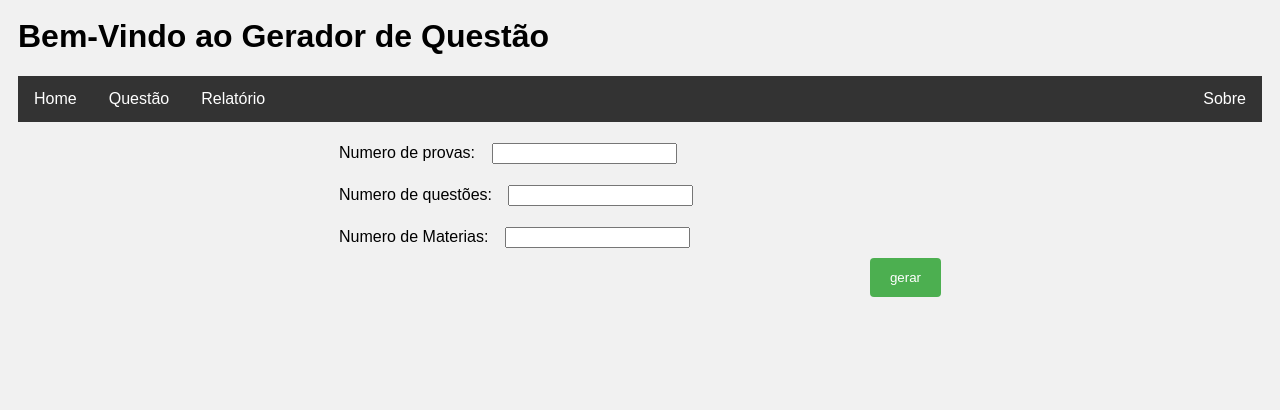
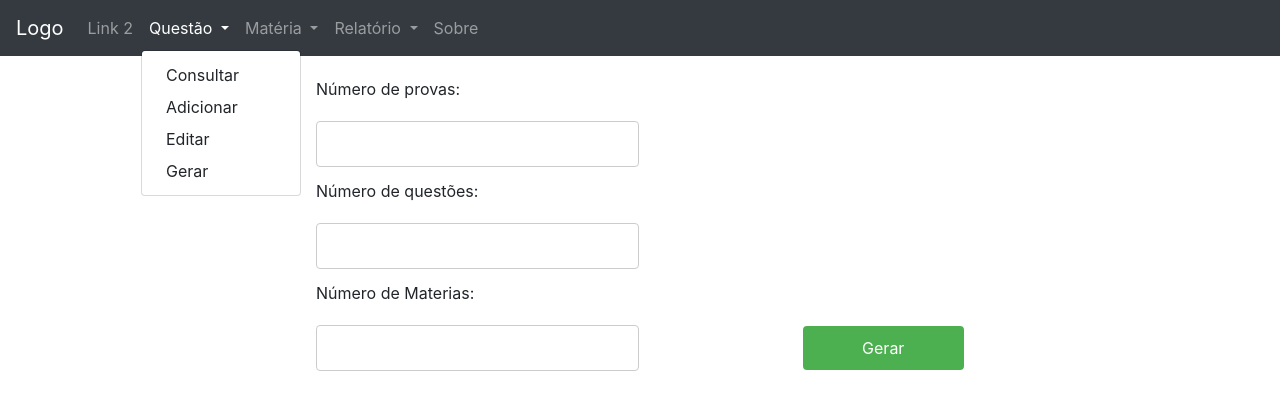
Before and after one commit to GustavoRovelo/Projeto, a website: page CloneGeradoQuestao/public_html/Gerar.html in a window 1280 px wide. Both pictures are taken after a click on the link "Questão". Drawn offline with nearby package versions, Linux system fonts and the light colour scheme.

Commit message:
Ajustes na tela de Gerar

```diff
--- a/CloneGeradoQuestao/public_html/Estilo/Corpo_Responsivo.css
+++ b/CloneGeradoQuestao/public_html/Estilo/Corpo_Responsivo.css
@@ -4,20 +4,8 @@
 
 body {
     font-family: Arial;
-    padding: 10px;
     background: #f1f1f1;
 }
-
-/* Header/Blog Title
-.header {
-    padding: 30px;
-    text-align: center;
-    background: white;
-}
-
-.header h1 {
-    font-size: 50px;
-}*/
 
 /* Create three unequal columns that floats next to each other */
 .column {
--- a/CloneGeradoQuestao/public_html/Estilo/Formularios.css
+++ b/CloneGeradoQuestao/public_html/Estilo/Formularios.css
@@ -3,6 +3,14 @@
 }
 
 input[type=text], select, textarea {
+    width: 100%;
+    padding: 12px;
+    border: 1px solid #ccc;
+    border-radius: 4px;
+    resize: vertical;
+}
+
+input[type=number] {
     width: 100%;
     padding: 12px;
     border: 1px solid #ccc;
--- a/CloneGeradoQuestao/public_html/Gerar.html
+++ b/CloneGeradoQuestao/public_html/Gerar.html
@@ -2,68 +2,101 @@
 <html>
     <head>
         <meta http-equiv="Content-Type" content="text/html; charset=UTF-8">
-        <link rel="stylesheet" type="text/css" href="Estilo/Barra_Menus.css">
-        <link rel="stylesheet" type="text/css" href="Estilo/Corpo_Responsivo.css">
-        <link rel="stylesheet" type="text/css" href="Estilo/Formularios.css">
-        <link rel="stylesheet" type="text/css" href="Estilo/Imagem_Questao.css">
-        <link rel="stylesheet" type="text/css" href="Estilo/Menu_Dropdown.css">
-        <link rel="stylesheet" type="text/css" href="Estilo/DragAndDrop.css">
-        <link rel="stylesheet" type="text/css" href="Estilo/File.css">
-        <script language="JavaScript" src="JavaScript/Funcao.js"></script>
-        <script language="JavaScript" src="JavaScript/File.js"></script>
+        <link rel="stylesheet" href="Estilo/Corpo_Responsivo.css">
+        <link rel="stylesheet" href="Estilo/Formularios.css">
+        <link rel="stylesheet" href="https://maxcdn.bootstrapcdn.com/bootstrap/4.0.0/css/bootstrap.min.css">
+        <script src="https://ajax.googleapis.com/ajax/libs/jquery/3.3.1/jquery.min.js"></script>
+        <script src="https://cdnjs.cloudflare.com/ajax/libs/popper.js/1.12.9/umd/popper.min.js"></script>
+        <script src="https://maxcdn.bootstrapcdn.com/bootstrap/4.0.0/js/bootstrap.min.js"></script>
         <script language="JavaScript" src="JavaScript/Num_Materia.js"></script>
         <title>Gerador de Questão</title></head>
     <body>
-        <div class="header">
-            <h1>Bem-Vindo ao Gerador de Questão</h1>
-        </div>
+        <!--Inicio do Menu-->
+        <nav class="navbar navbar-expand-sm bg-dark navbar-dark">
+            <!-- Brand -->
+            <a class="navbar-brand" href="PaginaInicial.html">Logo</a>
 
-        <!-- Início do código do menu da página -->
-        <ul>
-            <li><a href="#home">Home</a></li>
-            <li class="dropdown_menu">
-                <a href="javascript:void(0)" class="dropbtn_menu">Questão</a>
-                <div class="dropdown-content-menu">
-                    <a href="ConsultaQuestao.html">Consultar</a>
-                    <a href="PaginaInicial.html">Adicionar Questão</a>
-                    <a href="AdicionarMateria.html">Adicionar Matéria</a>
-                    <a href="#">Editar</a>
-                    <a href="Gerar.html">Gerar</a>
+            <!-- Links -->
+            <ul class="navbar-nav">
+                <li class="nav-item">
+                    <a class="nav-link" href="#">Link 2</a>
+                </li>
 
-                </div>
-
-            </li>
-            <li class="dropdown_menu">
-                <a href="javascript:void(0)" class="dropbtn_menu">Relatório</a>
-                <div class="dropdown-content-menu">
-                    <a href="#">Consultar</a>
-                    <a href="Questao.html">Editar</a>
-                    <a href="#">Alunos</a>
+                <!-- Dropdown -->
+                <li class="nav-item dropdown">
+                    <a class="nav-link dropdown-toggle" href="#" id="navbardrop" data-toggle="dropdown">
+                        Questão
+                    </a>
+                    <div class="dropdown-menu">
+                        <a class="dropdown-item" href="ConsultaQuestao.html">Consultar</a>
+                        <a class="dropdown-item" href="PaginaInicial.html">Adicionar</a>
+                        <a class="dropdown-item" href="#">Editar</a>
+                        <a class="dropdown-item" href="Gerar.html">Gerar</a>
                     </div>
                 </li>
-            <li style="float: right"><a href="#news">Sobre</a></li>
+
+                <li class="nav-item dropdown">
+                    <a class="nav-link dropdown-toggle" href="#" id="navbardrop" data-toggle="dropdown">
+                        Matéria
+                    </a>
+                    <div class="dropdown-menu">
+                        <a class="dropdown-item" href="#">Consultar</a>
+                        <a class="dropdown-item" href="AdicionarMateria.html">Cadastrar</a>
+                    </div>
+                </li>
+
+                <li class="nav-item dropdown">
+                    <a class="nav-link dropdown-toggle" href="#" id="navbardrop" data-toggle="dropdown">
+                        Relatório
+                    </a>
+                    <div class="dropdown-menu">
+                        <a class="dropdown-item" href="#">Unidade</a>
+                        <a class="dropdown-item" href="#">Alunos</a>
+                    </div>
+                </li>
+
+                <li class="nav-item">
+                    <a class="nav-link" href="#">Sobre</a>
+                </li>
             </ul>
+        </nav>
         <!-- Fim do código do menu da página -->
 
         <form action="#">
-            <div class="row">
-
             <div class="column side"></div>
             <div class="column middle">
                 <!--AQUI COMEÇA O FORMULÁRIO-->
-                    <div class="container">
                 <div class="row">
-                            <label>Numero de provas:</label>
-                                <input type="number" min="1" id="NdeProva"><br>
-                            <label>Numero de questões:</label>
-                                <input type="number" min="1" id="NdeQuest"><br>
-                            <label>Numero de Materias:</label>
-                                <input type="number" min="1" id="NdeMat"><br>
+                    <table style="width: 100%">
+                        <tbody>
+                            <tr>
+                                <td style="width: 50%"><label>Número de provas:</label></td>
+                                <td></td>
+                            </tr>
+                            <tr>
+                                <td><input type="number" min="1" id="NdeProva"></td>
+                                <td></td>
+                            </tr>
+                            <tr>
+                                <td><label>Número de questões:</label></td>
+                                <td></td>
+                            </tr>
+                            <tr>
+                                <td><input type="number" min="1" id="NdeQuest"></td>
+                                <td></td>
+                            </tr>
+                            <tr>
+                                <td><label>Número de Materias:</label></td>
+                                <td></td>
+                            </tr>
+                            <tr>
+                                <td><input type="number" min="1" id="NdeMat"><br> </td>
+                                <td><input type="button" id="teste" value="Gerar" onclick="Validar()" style="width: 50%"/></td>
+                            </tr>
+                        </tbody>
+                    </table>
 
-                                <input type="button" id="teste" value="gerar" onclick="Validar()"/>
                     <table id="item"></table>
-                          </div>
-                    </div>
                 </div>
             </div>
         </form>
```
Also changed, not shown: CloneGeradoQuestao/public_html/JavaScript/FLogin.js (deleted, +0 -47 lines), CloneGeradoQuestao/public_html/PaginaInicial.html (+1 -1 lines), CloneGeradoQuestao/public_html/index.html (+42 -1 lines), 1 other file. Lines whose indentation alone changed are shown as unchanged.
